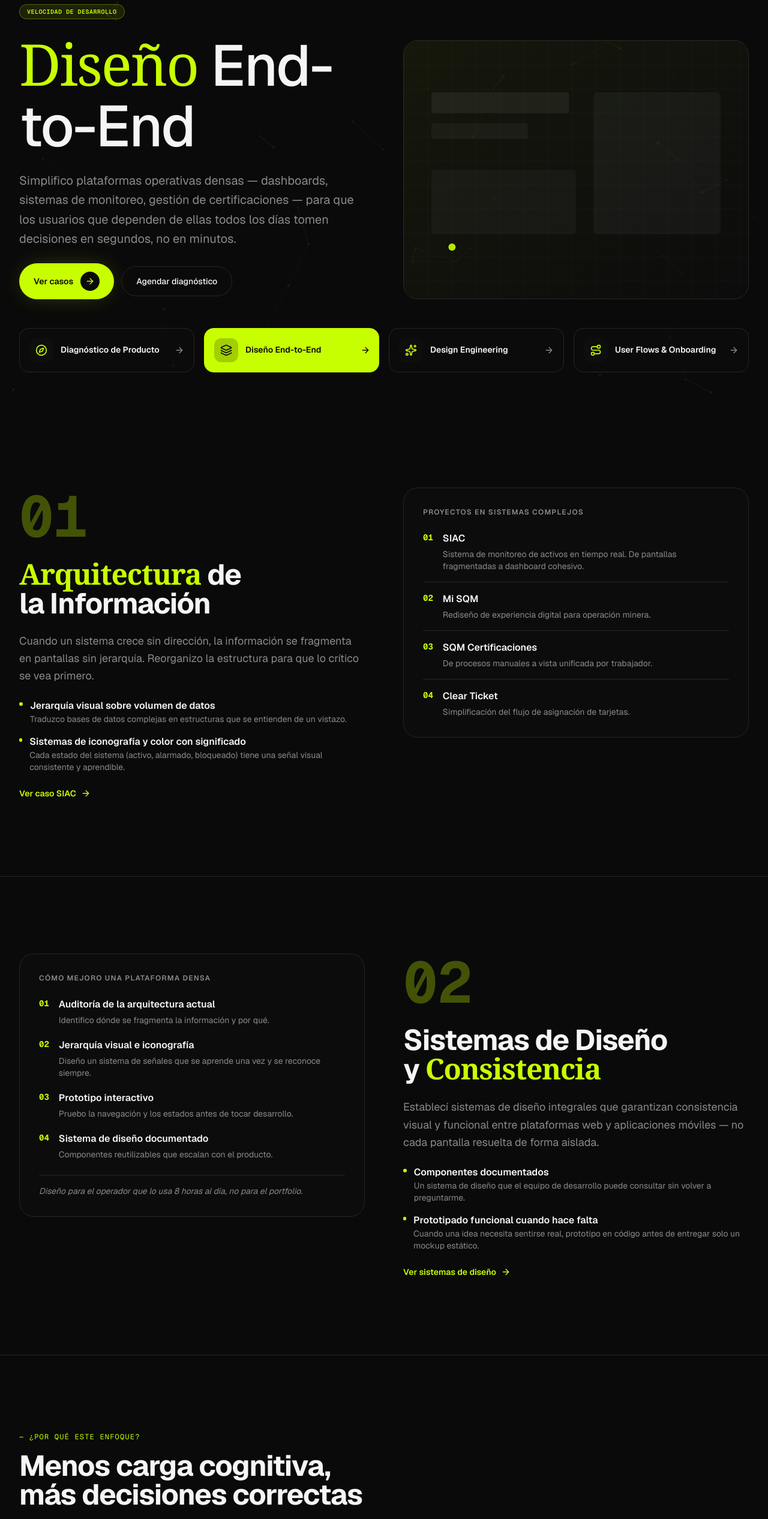
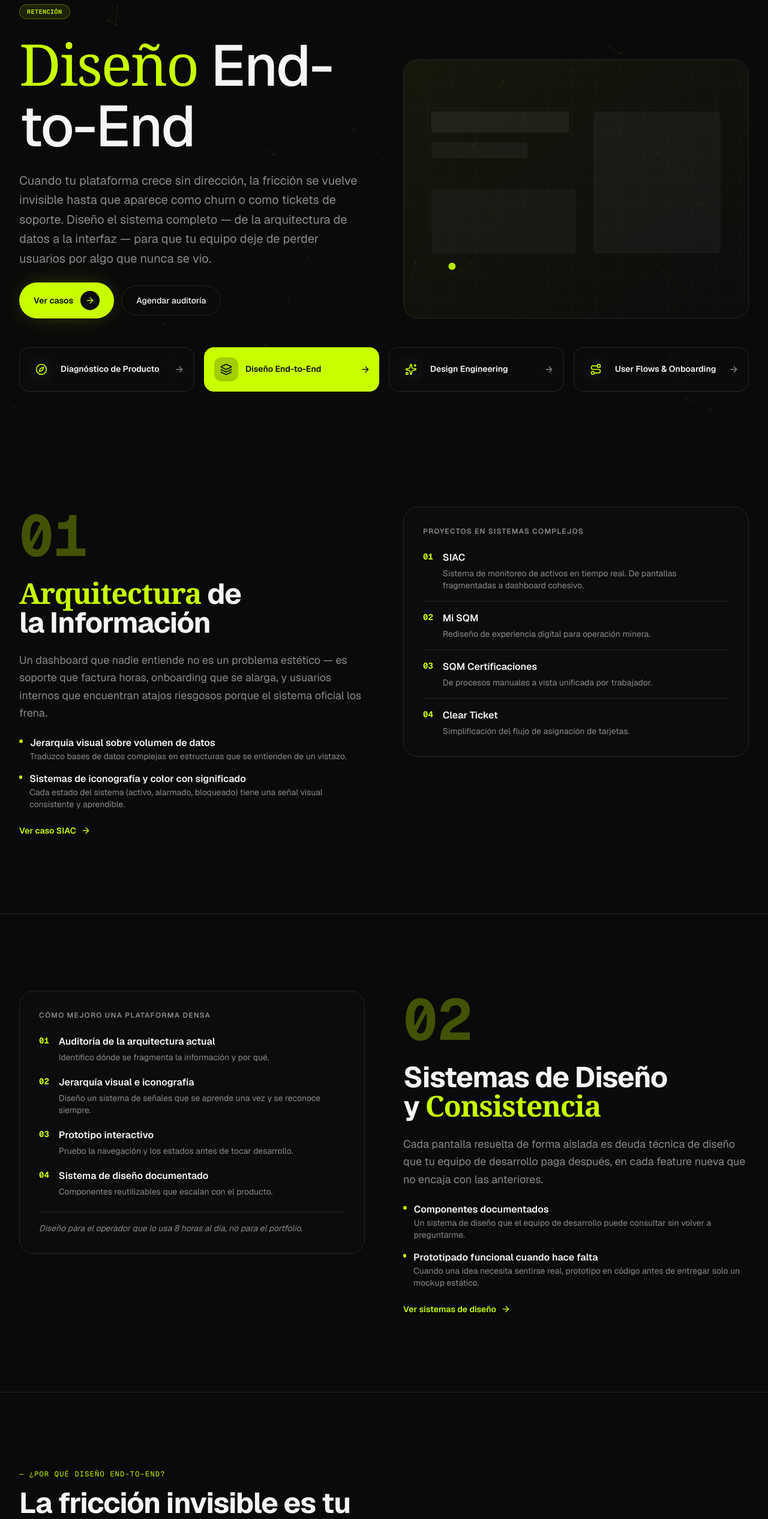
Before and after one commit to leandrodesignux-ux/Leandrobalbian, a Next.js app: page /servicios/diseno-producto-complejo in a window 1280 px wide. Shown: the part 226-2759 px from the top of the page at 60% size. Built offline with nearby package versions, Linux system fonts and the light colour scheme.

Commit message:
feat: reescribe /servicios/diseno-producto-complejo como Diseno End-to-End con palanca Retencion y tono ejecutivo

```diff
--- a/src/app/servicios/diseno-producto-complejo/page.tsx
+++ b/src/app/servicios/diseno-producto-complejo/page.tsx
@@ -10,7 +10,7 @@ import { DisenoProductoCTA } from "@/components/sections/DisenoProductoCTA";
 export const metadata = {
   title: "Diseño End-to-End — Leandro Balbian",
   description:
-    "Diseño de plataformas operativas densas, sistemas de decisión crítica y sistemas de diseño escalables.",
+    "Diseño end-to-end de plataformas operativas densas. Arquitectura de información con datos reales, sistemas de diseño documentados y prototipos funcionales para eliminar la fricción que genera churn.",
 };
 
 export default function DisenoProductoComplejoPage() {
--- a/src/components/sections/DisenoProductoCTA.tsx
+++ b/src/components/sections/DisenoProductoCTA.tsx
@@ -19,12 +19,13 @@ export function DisenoProductoCTA() {
           <div className="grid gap-10 lg:grid-cols-2 lg:gap-16">
             <motion.div variants={fadeUp} className="flex flex-col gap-6">
               <h2 className="text-balance text-3xl font-bold tracking-tight text-primary sm:text-4xl md:text-5xl">
-                Hagamos que tu plataforma compleja sea usable
+                Hagamos que tu plataforma deje de perder usuarios
               </h2>
               <p className="text-base leading-relaxed text-secondary md:text-lg">
                 Contame sobre tu producto y te preparo una propuesta con foco en
-                reducir carga cognitiva, ordenar la arquitectura de información y
-                construir un sistema de diseño que escale.
+                eliminar la fricción invisible, reorganizar la arquitectura de
+                información y construir un sistema de diseño que escale sin que
+                tu equipo de ingeniería dependa de mí.
               </p>
 
               <div className="flex flex-col gap-3">
@@ -33,9 +34,9 @@ export function DisenoProductoCTA() {
                 </p>
                 <ul className="flex flex-col gap-2">
                   {[
-                    "Diagnóstico inicial de la arquitectura",
-                    "Propuesta de jerarquía visual",
-                    "Estimación de alcance y sistema de diseño",
+                    "Auditoría de arquitectura de información",
+                    "Jerarquía visual basada en datos reales",
+                    "Sistema de diseño documentado y entregable",
                   ].map((item) => (
                     <li key={item} className="flex items-center gap-2 text-sm text-secondary">
                       <span className="h-1.5 w-1.5 rounded-full bg-accent" />
--- a/src/components/sections/DisenoProductoFAQ.tsx
+++ b/src/components/sections/DisenoProductoFAQ.tsx
@@ -8,24 +8,24 @@ import { Plus, Minus } from "lucide-react";
 
 const faqs = [
   {
-    question: "¿Qué tipo de plataformas diseñan?",
+    question: "¿Qué tipo de plataformas rediseñan?",
     answer:
-      "Sistemas operativos densos: dashboards de monitoreo, plataformas de gestión industrial, sistemas de certificación, herramientas internas B2B.",
+      "Sistemas operativos densos con datos reales: dashboards de monitoreo, plataformas de gestión industrial, sistemas de certificación, herramientas internas B2B.",
   },
   {
-    question: "¿Trabajás directamente con datos y bases de negocio?",
+    question: "¿Cómo se integra esto con nuestro equipo de ingeniería actual?",
     answer:
-      "Sí, cruzo la estructura de datos real del sistema para diseñar la jerarquía visual, no diseño en el vacío.",
+      "Entrego un sistema de diseño documentado y, cuando el proyecto lo permite, prototipos funcionales — tu equipo no depende de mí para cada pantalla nueva después de la entrega.",
   },
   {
-    question: "¿Entregan un sistema de diseño?",
+    question: "¿Trabajan con nuestra base de datos real o con datos ficticios?",
     answer:
-      "Sí, documentado y reutilizable, para que el equipo de desarrollo no dependa de mí para cada pantalla nueva.",
+      "Con la estructura real del sistema — la jerarquía visual se diseña sobre cómo está organizada tu información hoy, no en abstracto.",
   },
   {
-    question: "¿Cómo es el handoff a desarrollo?",
+    question: "¿Cuál es el timeline típico de un proyecto end-to-end?",
     answer:
-      "Prototipo funcional cuando el proyecto lo permite (ver servicio de Design Engineering), o especificaciones detalladas en Figma con el sistema de diseño documentado.",
+      "Depende del alcance del sistema, pero la auditoría inicial y el primer rediseño de arquitectura suelen entregarse en 3-4 semanas.",
   },
 ];
 
@@ -53,7 +53,7 @@ export function DisenoProductoFAQ() {
             className="text-balance text-3xl font-bold tracking-tight text-primary sm:text-4xl md:text-5xl"
           >
             Todo sobre{" "}
-            <em className="font-serif not-italic text-accent">Diseño de Producto</em>
+            <em className="font-serif not-italic text-accent">Diseño End-to-End</em>
           </motion.h2>
         </motion.div>
 
--- a/src/components/sections/DisenoProductoHero.tsx
+++ b/src/components/sections/DisenoProductoHero.tsx
@@ -32,7 +32,7 @@ export function DisenoProductoHero() {
               </p>
 
               <div className="flex flex-wrap items-center gap-2">
-                <PalancaBadge id="velocidad" />
+                <PalancaBadge id="retencion" />
               </div>
 
               <h1 className="text-balance text-5xl font-medium leading-[1.05] tracking-tight text-primary sm:text-6xl md:text-7xl lg:text-8xl">
@@ -41,10 +41,11 @@ export function DisenoProductoHero() {
               </h1>
 
               <p className="max-w-xl text-lg leading-relaxed text-secondary md:text-xl">
-                Simplifico plataformas operativas densas — dashboards, sistemas
-                de monitoreo, gestión de certificaciones — para que los usuarios
-                que dependen de ellas todos los días tomen decisiones en
-                segundos, no en minutos.
+                Cuando tu plataforma crece sin dirección, la fricción se vuelve
+                invisible hasta que aparece como churn o como tickets de soporte.
+                Diseño el sistema completo — de la arquitectura de datos a la
+                interfaz — para que tu equipo deje de perder usuarios por algo
+                que nunca se vio.
               </p>
 
               <div className="flex flex-col items-start gap-3 sm:flex-row sm:items-center">
@@ -61,7 +62,7 @@ export function DisenoProductoHero() {
                   href="#contacto"
                   className="inline-flex items-center justify-center rounded-full border border-border bg-transparent px-6 py-3.5 text-sm font-medium text-primary transition-colors duration-200 hover:border-accent/30 hover:text-accent"
                 >
-                  Agendar diagnóstico
+                  Agendar auditoría
                 </a>
               </div>
             </motion.div>
--- a/src/components/sections/DisenoProductoSection01.tsx
+++ b/src/components/sections/DisenoProductoSection01.tsx
@@ -47,9 +47,10 @@ export function DisenoProductoSection01() {
             </h2>
 
             <p className="max-w-xl text-base leading-relaxed text-secondary md:text-lg">
-              Cuando un sistema crece sin dirección, la información se fragmenta
-              en pantallas sin jerarquía. Reorganizo la estructura para que lo
-              crítico se vea primero.
+              Un dashboard que nadie entiende no es un problema estético — es
+              soporte que factura horas, onboarding que se alarga, y usuarios
+              internos que encuentran atajos riesgosos porque el sistema oficial
+              los frena.
             </p>
 
             <ul className="flex flex-col gap-4">
--- a/src/components/sections/DisenoProductoSection02.tsx
+++ b/src/components/sections/DisenoProductoSection02.tsx
@@ -83,9 +83,9 @@ export function DisenoProductoSection02() {
             </h2>
 
             <p className="max-w-xl text-base leading-relaxed text-secondary md:text-lg">
-              Establecí sistemas de diseño integrales que garantizan consistencia
-              visual y funcional entre plataformas web y aplicaciones móviles — no
-              cada pantalla resuelta de forma aislada.
+              Cada pantalla resuelta de forma aislada es deuda técnica de diseño
+              que tu equipo de desarrollo paga después, en cada feature nueva que
+              no encaja con las anteriores.
             </p>
 
             <ul className="flex flex-col gap-4">
--- a/src/components/sections/DisenoProductoWhy.tsx
+++ b/src/components/sections/DisenoProductoWhy.tsx
@@ -47,22 +47,23 @@ export function DisenoProductoWhy() {
               variants={fadeUp}
               className="mb-4 font-mono text-xs uppercase tracking-widest text-accent"
             >
-            — ¿Por qué este enfoque?
+              — ¿Por qué diseño end-to-end?
             </motion.p>
 
             <motion.h2
               variants={fadeUp}
               className="text-balance text-3xl font-bold tracking-tight text-primary sm:text-4xl md:text-5xl"
             >
-            Menos carga cognitiva, más decisiones correctas
+              La fricción invisible es tu mayor riesgo de retención
             </motion.h2>
 
             <motion.p
               variants={fadeUp}
               className="mt-5 max-w-2xl text-base leading-relaxed text-secondary md:text-lg"
             >
-            Ideal si tu equipo ya reportó quejas de usuarios internos, alto costo
-            de soporte, o una interfaz que &ldquo;todos saben usar mal&rdquo;.
+              Ideal si tu equipo de ingeniería ya reportó que &ldquo;nadie quiere
+              tocar esa parte del sistema&rdquo;, o si tu costo de soporte por
+              confusión de usuario es mayor al que debería.
             </motion.p>
         </motion.div>
 
@@ -94,6 +95,16 @@ export function DisenoProductoWhy() {
             );
           })}
         </motion.div>
+
+        <motion.p
+          variants={fadeUp}
+          className="mt-12 max-w-2xl border-t border-border pt-6 text-sm leading-relaxed text-secondary md:text-base"
+        >
+          <strong className="text-accent">Impacto en el negocio:</strong>{" "}
+          reducción del costo operativo (Cost-to-Serve) al bajar la carga de
+          soporte, y protección directa de tu tasa de retención al eliminar la
+          fricción que hace que un usuario abandone la plataforma.
+        </motion.p>
       </Container>
     </section>
   );
```
Lines whose indentation alone changed are shown as unchanged.
